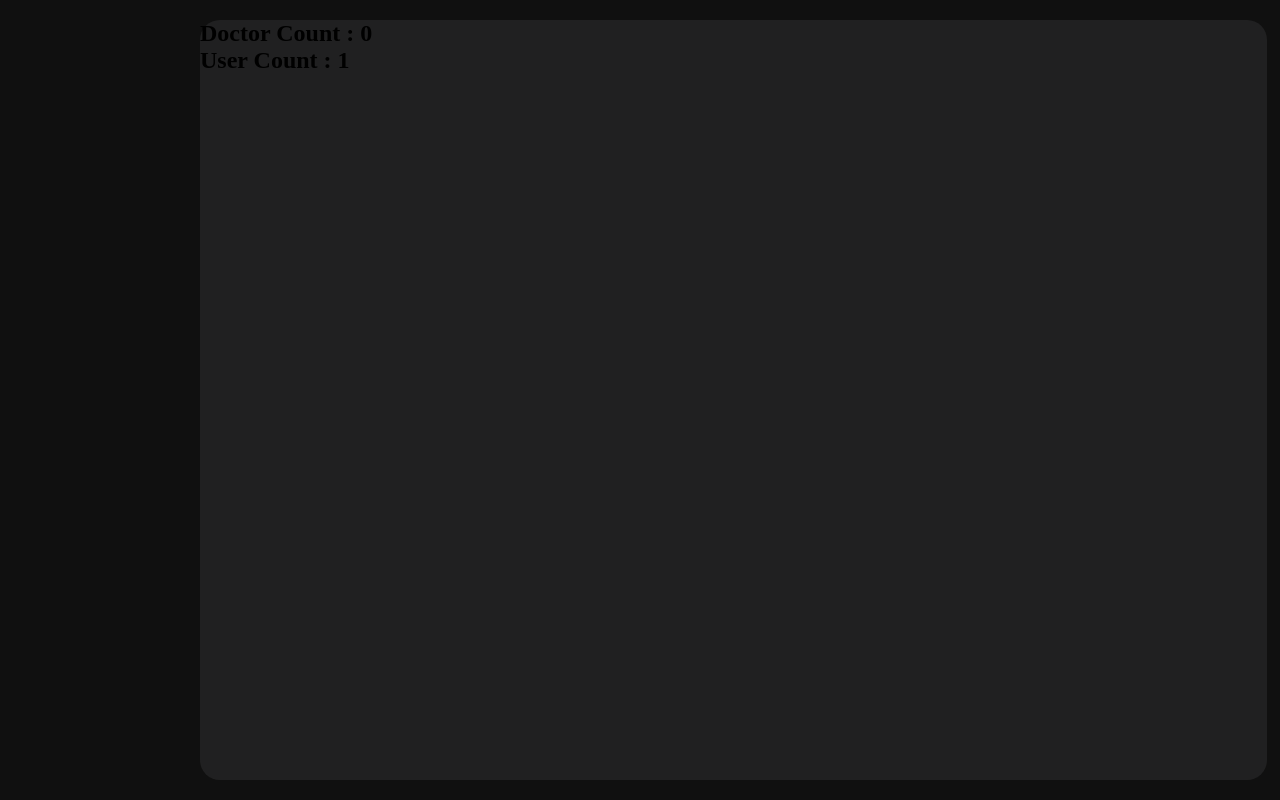
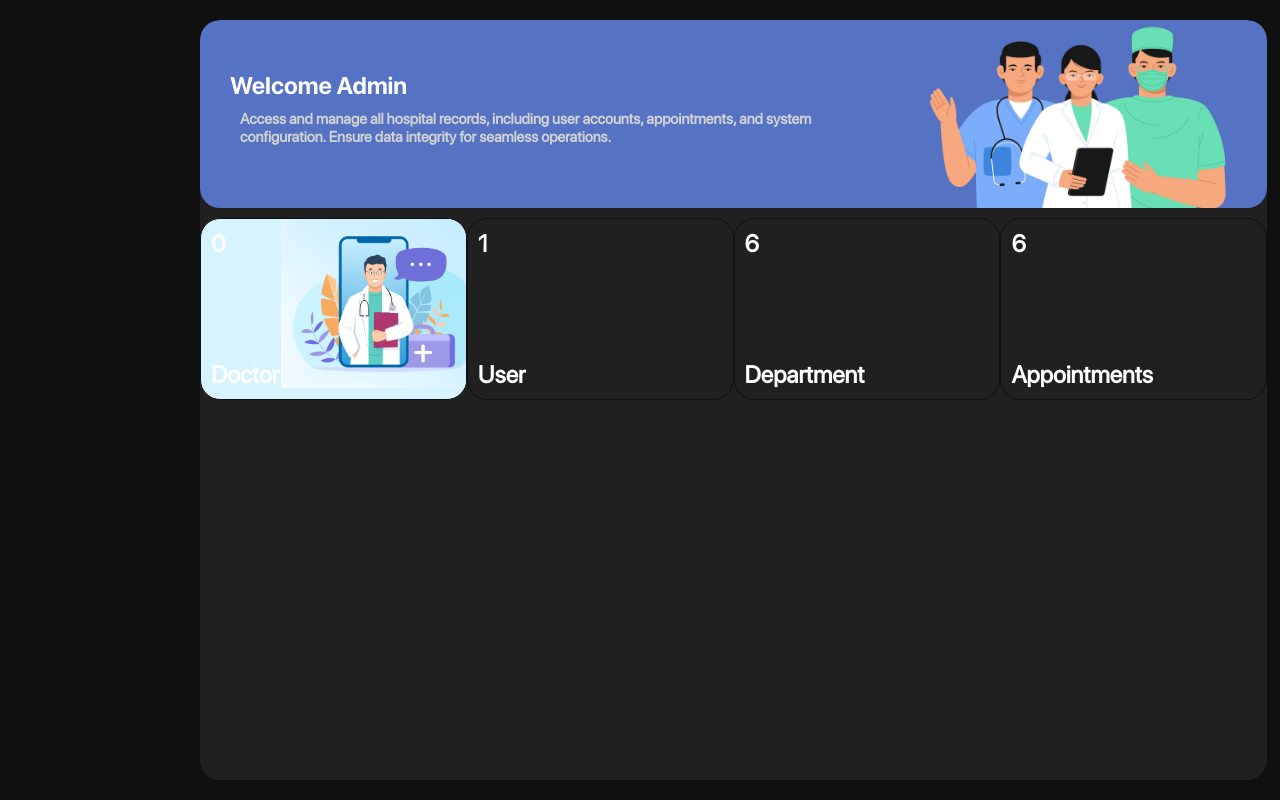
Before and after one commit to 23f2002084/Hospital-Management-System, a Flask app: page / in a window 1280 px wide. Run offline with Flask 3, Linux system fonts and the light colour scheme; data comes from the database, SQL or seed files in the repository; both versions use the stored data as it was after the commit; data that the repository does not hold is empty.

Commit message:
frontend-updates

```diff
--- a/Static/css/admindash.css
+++ b/Static/css/admindash.css
@@ -44,4 +44,73 @@
     background-color: #202021;
     border-radius: 20px;
     margin-left: 200px;
+    overflow: hidden;
+    display: flex;
+    flex-direction: column;
 }
+
+.welcome{
+    width: 100%;
+    height: 200px;
+    overflow: hidden;
+    background-color: #5672c2;
+    border-radius: 20px;
+    display: flex;
+    justify-content: space-between;
+    align-items: center;
+}
+
+.text{
+    width: 700px;
+    padding-left: 30px;
+}
+
+.welcome img{
+    width: 30%;
+    padding-right:30px ;
+}
+
+.welcome h1, h2{
+    color: white;
+    font-family: 'sfprob';
+}
+
+.welcome h2{
+    font-family: 'sfpror';
+    color: rgb(211, 211, 211);
+    font-size: 15px;
+    padding-top: 10px;
+}
+
+.boxes{
+    width: 100%;
+    height: calc(100vh - 200px);
+    display: flex;
+    justify-content: space-between;
+    margin-top: 10px;
+}
+
+.boxes h1,h2{
+    color: white;
+    font-family: 'sfpror';
+    padding: 10px;
+    z-index: 99999;
+}
+
+.box{
+    width: 270px;
+    height: 180px;
+    border: 1px solid #101010;
+    border-radius: 20px;
+    display: flex;
+    flex-direction: column;
+    justify-content: space-between;
+    overflow: hidden;
+    position: relative;
+}
+
+.box img{
+    position: absolute;
+    width: 80%;
+    padding-left: 80px;
+}
--- a/Templates/admin/dashboard.html
+++ b/Templates/admin/dashboard.html
@@ -10,8 +10,32 @@
     <section class="main">
         <div class="navbar"></div>
         <div class="view">
-            <h1>Doctor Count : {{doctor}}</h1>
-            <h1>User Count : {{user}}</h1>
+            <div class="welcome">
+                <div class="text">
+                    <h1>Welcome Admin</h1>
+                    <h2>Access and manage all hospital records, including user accounts, appointments, and system<br>configuration. Ensure data integrity for seamless operations.</h2>
+                </div>
+                <img src="{{ url_for('static',filename='images/docbg.jpg')}}" alt="">
+            </div>
+            <div class="boxes">
+                <div class="box" style="background-color: #d7f3fe;">
+                    <h1>{{doctor}}</h1>
+                    <h2>Doctor</h2>
+                    <img src="{{ url_for('static',filename='images/doctor.jpg')}}" alt="">
+                </div>
+                <div class="box">
+                    <h1>{{user}}</h1>
+                    <h2>User</h2>
+                </div>
+                <div class="box">
+                    <h1>{{dept}}</h1>
+                    <h2>Department</h2>
+                </div>
+                <div class="box">
+                    <h1>{{dept}}</h1>
+                    <h2>Appointments</h2>
+                </div>
+            </div>
         </div>
     </section>
 </body>
--- a/app.py
+++ b/app.py
@@ -12,14 +12,16 @@ def count():
     doccount=cur.fetchone()[0]
     cur.execute('SELECT COUNT(*)FROM USERS')
     usercount=cur.fetchone()[0]
+    cur.execute('SELECT COUNT(*)FROM DEPARTMENT')
+    deptcount=cur.fetchone()[0]
     con.close()
-    return doccount, usercount
+    return doccount, usercount, deptcount
 
 @app.route('/')
 
 def home():
-    doctor,user=count()
-    return render_template("admin/dashboard.html",doctor=doctor,user=user)
+    doctor,user,dept=count()
+    return render_template("admin/dashboard.html",doctor=doctor,user=user,dept=dept)
 
 
 if __name__ == "__main__":
```
Also changed, not shown: instance/commands.sql (+20 -2 lines), Static/images/Docbg.jpg (added), Static/images/doctor.jpg (added), instance/hospitalmanagement.db.
